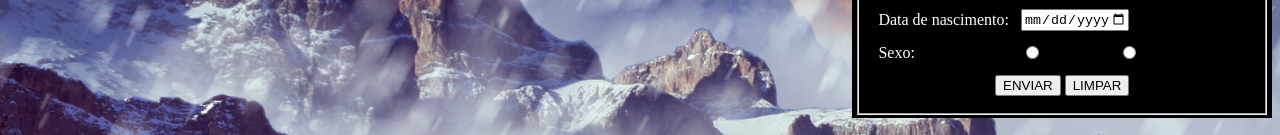
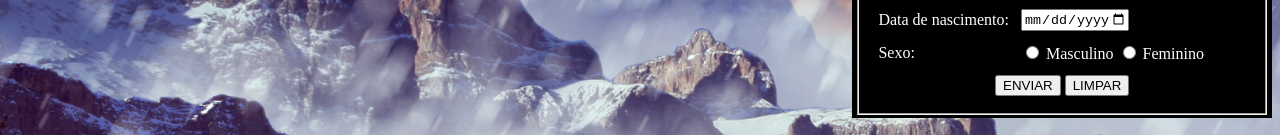
Before and after one commit to gabriel3113/atividade_forulario, a plain HTML site: page cadastro.html in a window 1280 px wide. Shown: the part 256-391 px from the top of the page. Drawn offline with Linux system fonts and the light colour scheme.

Commit message:
Update cadastro.html

```diff
--- a/cadastro.html
+++ b/cadastro.html
@@ -54,9 +54,9 @@
                                 <td><label> <font color="white">Sexo:</font> </label></td>
                             <td>
                                 <label><input type="radio" id="sexo" name="sexo" value="M" required />
-                                    Masculino</label>
+                                    <font color="white">Masculino</font></label>
                                 <label><input type="radio" id="sexo" name="sexo" value="F" required />
-                                    Feminino</label>
+                                     <font color="white">Feminino</font></label>
                             </td>
                         </tr>
 
```
